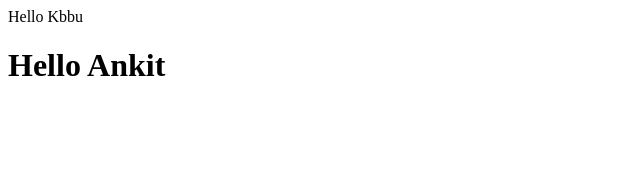
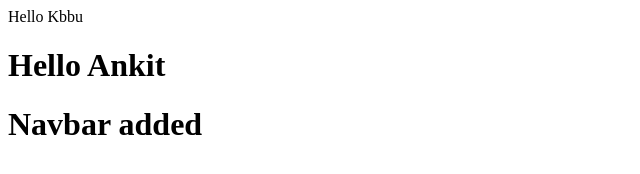
Before and after one commit to ankitn1311/git-tutorial, a plain HTML site: page frontend/index.html in a window 1280 px wide. Shown: the whole page, without its empty margins (0-640 px from the left). Drawn offline with Linux system fonts and the light colour scheme.

```diff
--- a/frontend/index.html
+++ b/frontend/index.html
@@ -10,5 +10,7 @@
     <div class="kbbu">Hello Kbbu</div>
     <!-- Day 2 -->
     <h1>Hello Ankit</h1>
+    <!-- Day 3 -->
+    <h1>Navbar added</h1>
   </body>
 </html>
```
